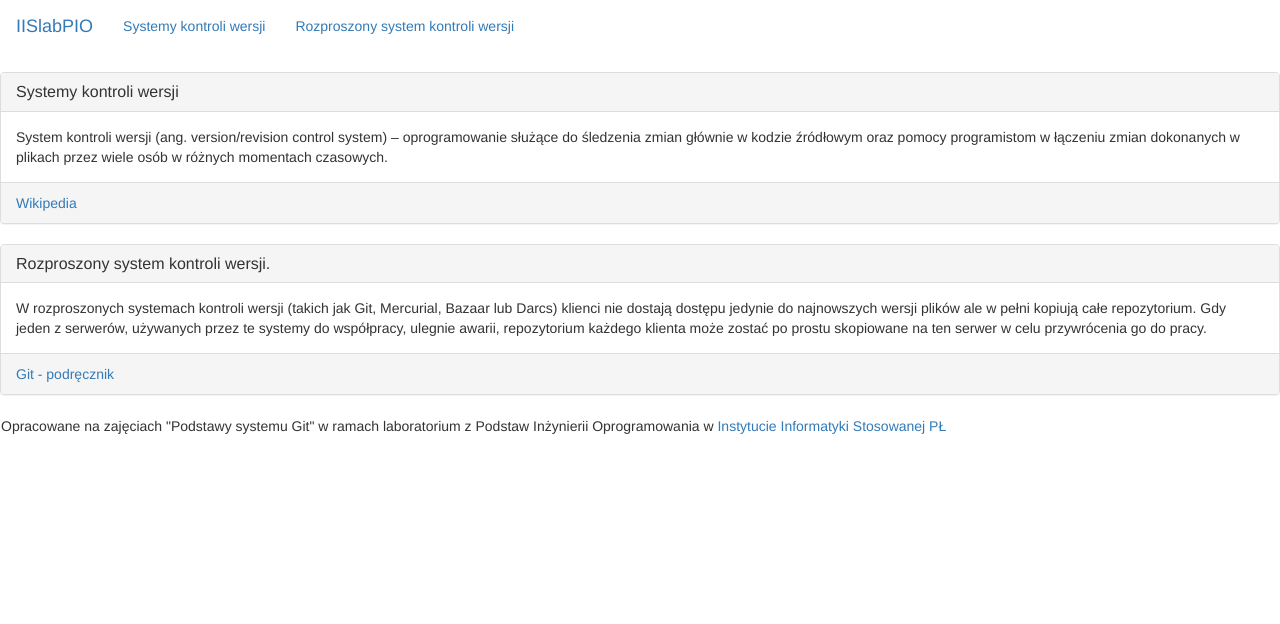
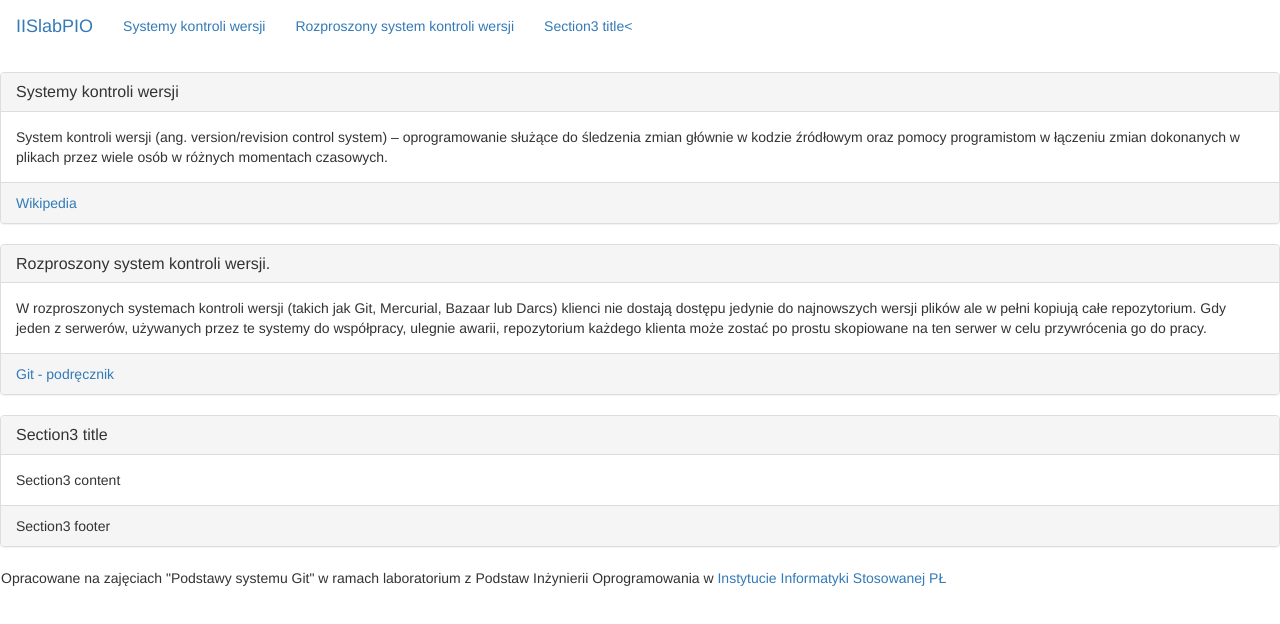
Before and after one commit to 180254/iislabpio_180254, a plain HTML site: page index.html in a window 1280 px wide. Drawn offline with nearby package versions, Linux system fonts and the light colour scheme.

Commit message:
Dodałem nową (3-cią) sekcję dokumenty.

```diff
--- a/index.html
+++ b/index.html
@@ -13,6 +13,7 @@
 				<ul class="nav navbar-nav">
 					<li><a href="#section1">Systemy kontroli wersji</a></li>
 					<li><a href="#section2">Rozproszony system kontroli wersji</a></li>
+					<li><a href="#section3">Section3 title<</a></li>
 				</ul>
 			</div>
 		</nav>
@@ -38,6 +39,17 @@
 				<a href="http://git-scm.com/book/pl/Pierwsze-kroki-Wprowadzenie-do-kontroli-wersji#Rozproszone-systemy-kontroli-wersji">Git - podręcznik</a>
 			</footer>
 		</section>
+		<section id="section3" class="panel panel-default">
+				<div class="panel-heading">
+					<h3 class="panel-title">Section3 title</h3>
+				</div>
+				<div class="panel-body">
+					Section3 content
+				</div>
+				<footer class="panel-footer">
+					Section3 footer
+				</footer>
+		</section>
 		<footer  class="navbar">
 			Opracowane na zajęciach "Podstawy systemu Git" w ramach laboratorium z Podstaw Inżynierii Oprogramowania w <a href="http://www.iis.p.lodz.pl/">Instytucie Informatyki Stosowanej PŁ</a>
 		</footer>
```
